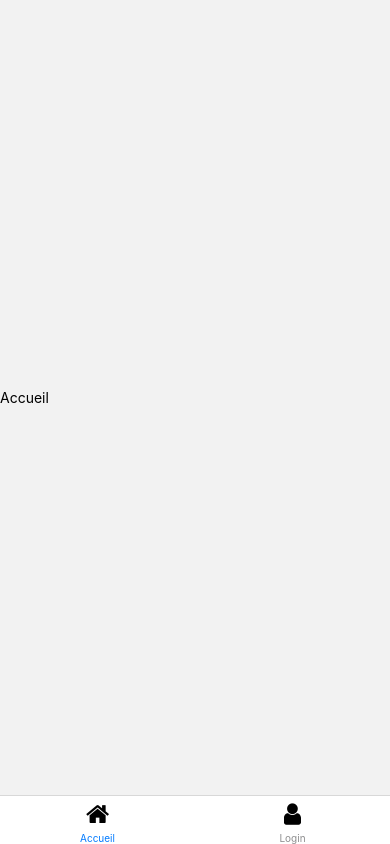
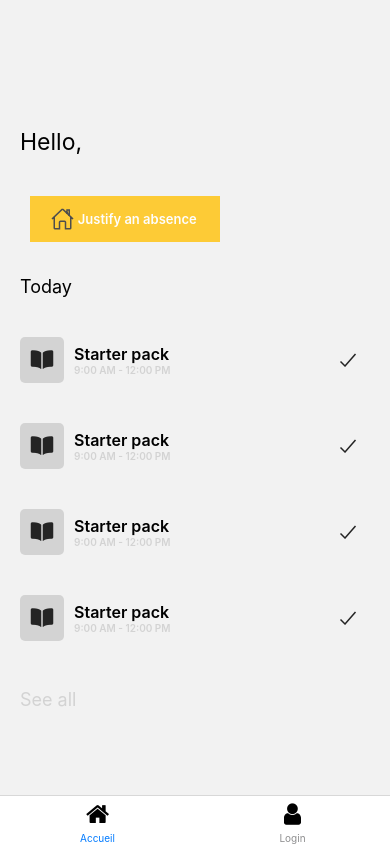
Before and after one commit to WolfDry/EduSign, a React Native app: screen /Accueil in a window 390 px wide. Built offline with nearby package versions, Linux system fonts and the light colour scheme.

Commit message:
create home page

```diff
--- a/App.js
+++ b/App.js
@@ -1,31 +1,38 @@
-import { createBottomTabNavigator } from '@react-navigation/bottom-tabs';
-import { AccueilScreen } from './views/AccueilScreen';
-import { NavigationContainer } from '@react-navigation/native';
-import { LoginScreen } from './views/LoginScreen';
-import { Icon } from '@rneui/themed';
+import { createBottomTabNavigator } from "@react-navigation/bottom-tabs";
+import { AccueilScreen } from "./views/AccueilScreen";
+import { NavigationContainer } from "@react-navigation/native";
+import { LoginScreen } from "./views/LoginScreen";
+import { Icon } from "@rneui/themed";
 
 const Tab = createBottomTabNavigator();
-
 
 export default function App() {
   return (
     <NavigationContainer>
-      <Tab.Navigator screenOptions={({route})=>({
+      <Tab.Navigator
+        screenOptions={({ route }) => ({
           headerShown: false,
           tabBarIcon: () => {
-
-          let iconName
+            let iconName;
 
             if (route.name == "Accueil") {
-              iconName = "home"
+              iconName = "home";
             }
             if (route.name == "Login") {
-              iconName = "user"
+              iconName = "user";
             }
 
-          return <Icon name={iconName} type='font-awesome' size={25} color={'black'} />
-      }
-      })}>
+            return (
+              <Icon
+                name={iconName}
+                type="font-awesome"
+                size={25}
+                color={"black"}
+              />
+            );
+          },
+        })}
+      >
         <Tab.Screen name="Accueil" component={AccueilScreen} />
         <Tab.Screen name="Login" component={LoginScreen} />
       </Tab.Navigator>
--- a/components/Button.js
+++ b/components/Button.js
@@ -9,7 +9,7 @@ const Button = ({ buttonPress, children }) => {
     <View style={buttonContainer}>
       <TouchableOpacity onPress={buttonPress} style={buttonStyle}>
         <Text style={textStyle }> {children} </Text>
-        <Icon style={iconStyle} name="house" />
+        <Icon style={iconStyle} name="home-outline" type="ionicon" />
       </TouchableOpacity>
     </View>
   );
--- a/components/Module.js
+++ b/components/Module.js
@@ -11,16 +11,17 @@ const Module = ({ titleModule, timeModule }) => {
     iconStyle,
     textContainer,
     iconCheck,
+    iconBook,
   } = styles;
   return (
     <View style={moduleContainer}>
-      <Icon style={iconStyle} name="book" />
+      <Icon style={iconBook} name="book" type="ionicon" />
       <View style={textContainer}>
         <Text style={titleStyle}>{titleModule}</Text>
         <Text style={timeStyle}>{timeModule}</Text>
       </View>
       <View style={iconCheck}>
-        <Icon style={iconStyle} name="check" />
+        <Icon style={iconStyle} name="checkmark-outline" type="ionicon" />
       </View>
     </View>
   );
@@ -29,11 +30,10 @@ const Module = ({ titleModule, timeModule }) => {
 // create some styles
 const styles = StyleSheet.create({
   moduleContainer: {
-    flex: 1,
     flexDirection: "row",
     alignItems: "center",
     padding: 10,
-    margin: 30,
+    margin: 10,
   },
   textContainer: {
     flexDirection: "column",
@@ -41,21 +41,25 @@ const styles = StyleSheet.create({
   },
   titleStyle: {
     alignSelf: "center",
-    color: "#007aff",
+    color: "#000000",
     fontSize: 16,
     fontWeight: "600",
     marginRight: 40,
   },
   timeStyle: {
-    alignSelf: "center",
-    color: "#007aff",
+    color: "#d3d3d3",
     fontSize: 10,
     fontWeight: "600",
   },
   iconCheck: {
-    marginLeft: 'auto',
+    marginLeft: "auto",
     marginRight: 10,
   },
+  iconBook: {
+    backgroundColor: "#d3d3d3",
+    padding: 10,
+    borderRadius: 5,
+  }
 });
 
 export default Module;
--- a/package.json
+++ b/package.json
@@ -13,6 +13,7 @@
     "@react-navigation/native": "^6.1.7",
     "@rneui/base": "^4.0.0-rc.7",
     "@rneui/themed": "^4.0.0-rc.8",
+    "axios": "^1.5.0",
     "expo": "~49.0.11",
     "expo-status-bar": "~1.6.0",
     "react": "18.2.0",
--- a/views/AccueilScreen.js
+++ b/views/AccueilScreen.js
@@ -1,12 +1,121 @@
-import { Text, View } from "react-native";
+import { ScrollView, Text, View, Image, StyleSheet } from "react-native";
 import Button from "../components/Button";
 import Module from "../components/Module";
+import globalStyles from "../assets/styles/style";
+import { Icon } from "@rneui/themed";
+import React, { useState, useEffect } from "react";
+import axios from "axios";
 
 export function AccueilScreen() {
+  const [userFirstName, setUserFirstName] = useState("");
 
-    return (
-        <View style={{flex: 1, justifyContent: 'center'}}>
-            <Text>Accueil</Text>
+  //   useEffect(() => {
+  //     // Utilisez Axios pour effectuer la requête à votre API
+  //     axios
+  //       .get("url_api")
+  //       .then((response) => {
+  //         // traiter correctement la réponse
+  //         const data = response.data;
+  //         // Mettez à jour l'état avec le prénom de l'utilisateur obtenu depuis l'API
+  //         setUserFirstName(data.userFirstName);
+  //       })
+  //       .catch((error) => {
+  //         console.error(
+  //           "Erreur lors de la récupération du prénom de l'utilisateur :",
+  //           error
+  //         );
+  //       });
+  //   }, []);
+
+  // condition that check if there are modules
+  const [hasModules, setHasModules] = useState([]);
+
+  //   useEffect(() => {
+  //     axios
+  //       .get("url_appi")
+  //       .then((response) => {
+  //         const data = response.data;
+  //         const modules = data.hasModules;
+  //         setHasModules(modules.length > 0);
+  //       })
+  //       .catch((error) => {
+  //         console.error("Erreur lors de la récupération des modules :", error);
+  //       });
+  //   }, []);
+
+  return (
+    <ScrollView contentContainerStyle={globalStyles.fullScreen}>
+      <View style={{ flex: 0.3, justifyContent: "center" }}></View>
+      <View style={[styles.contentUser]}>
+        <Text style={[styles.nameUser]}>
+          Hello, {userFirstName}
+        </Text>
+        <View style={[styles.btnHome]}>
+          <Button children={"Justify an absence"} />
         </View>
-    )
+      </View>
+      <View style={[styles.textContent]}>
+        <Text style={{ fontSize: 18 }}>Today</Text>
+      </View>
+      <View style={[styles.contentModule]}>
+        <View>
+            <Module
+            titleModule={"Starter pack"}
+            timeModule={"9:00 AM - 12:00 PM"}
+            />
+        </View>
+        <View>
+            <Module
+            titleModule={"Starter pack"}
+            timeModule={"9:00 AM - 12:00 PM"}
+            />
+        </View>
+        <View>
+            <Module
+            titleModule={"Starter pack"}
+            timeModule={"9:00 AM - 12:00 PM"}
+            />
+        </View>
+        <View>
+            <Module
+            titleModule={"Starter pack"}
+            timeModule={"9:00 AM - 12:00 PM"}
+            />
+        </View>
+      </View>
+      <View style={{ marginLeft: 20, marginTop: 160 }}>
+        <Text
+          style={{
+            fontSize: 18,
+            color: hasModules.length > 0 ? "#000000" : "#d3d3d3",
+          }}
+        >
+          See all
+        </Text>
+      </View>
+    </ScrollView>
+  );
 }
+
+const styles = StyleSheet.create({
+  contentUser: {
+    marginBottom: 60,
+  },
+  nameUser: {
+    fontSize: 23,
+    marginLeft: 20,
+    marginBottom: 40,
+  },
+  btnHome: {
+    marginRight: 140,
+    marginBottom: 20,
+  },
+  textContent: {
+    marginLeft: 20,
+    marginBottom: 20,
+  },
+  contentModule: {
+    flex: 0.5,
+    flexDirection: "column",
+  },
+});
```
Also changed, not shown: 1 other file (tests, documents, lock files or other folders). Lines whose indentation alone changed are shown as unchanged.
